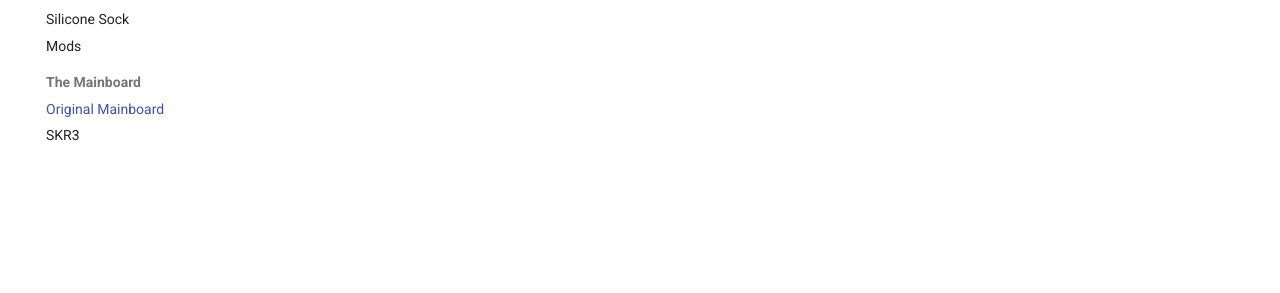
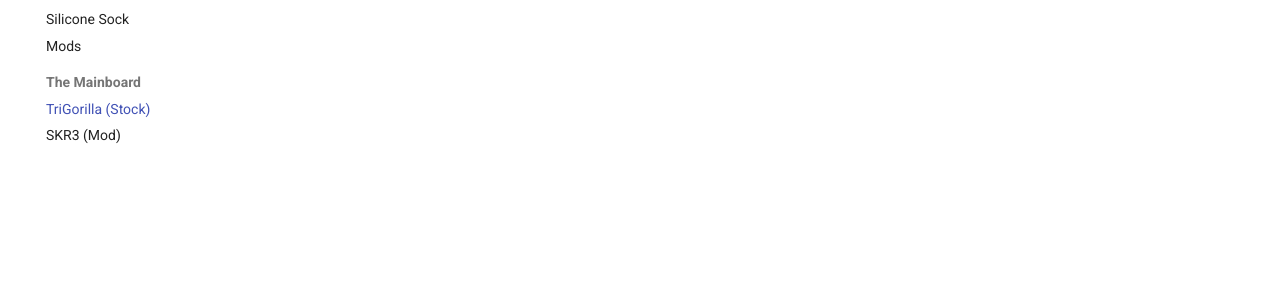
Before and after one commit to 1coderookie/KobraGoNeoInsights, an MkDocs documentation site: the page built from docs/mainboard_stock.md, in a window 1280 px wide. Shown: the part 400-693 px from the top of the page. Built offline with MkDocs 1.6.1 and Material for MkDocs 9.7.7, drawn with Linux system fonts in a browser that asks for light colours.

Commit message:
Update mkdocs.yml

```diff
--- a/mkdocs.yml
+++ b/mkdocs.yml
@@ -16,11 +16,11 @@
             - Silicone Sock: 'siliconesock.md'
             - Mods: 'mods_head.md'
         - The Mainboard:
-            - Original Mainboard: 'mainboard_stock.md'
-            - SKR3: 'mainboard_skr3.md'
+            - TriGorilla (Stock): 'mainboard_stock.md'
+            - SKR3 (Mod): 'mainboard_skr3.md'
     - Firmware:
-        - Marlin (default): 'fw_marlin.md'
-        - Klipper: 'fw_klipper.md'
+        - Marlin (Stock): 'fw_marlin.md'
+        - Klipper (Mod): 'fw_klipper.md'
 
 
 theme:
```
